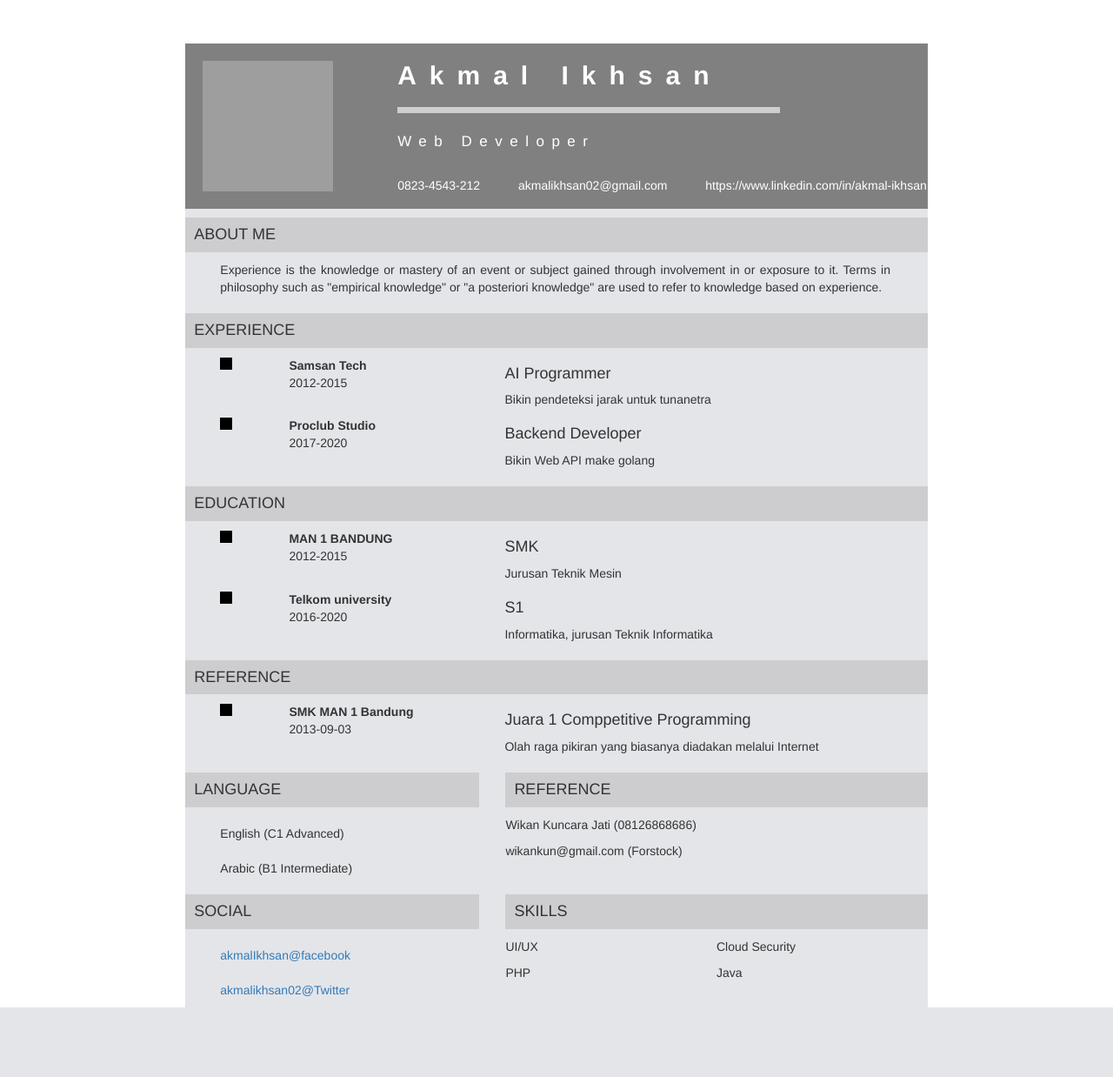
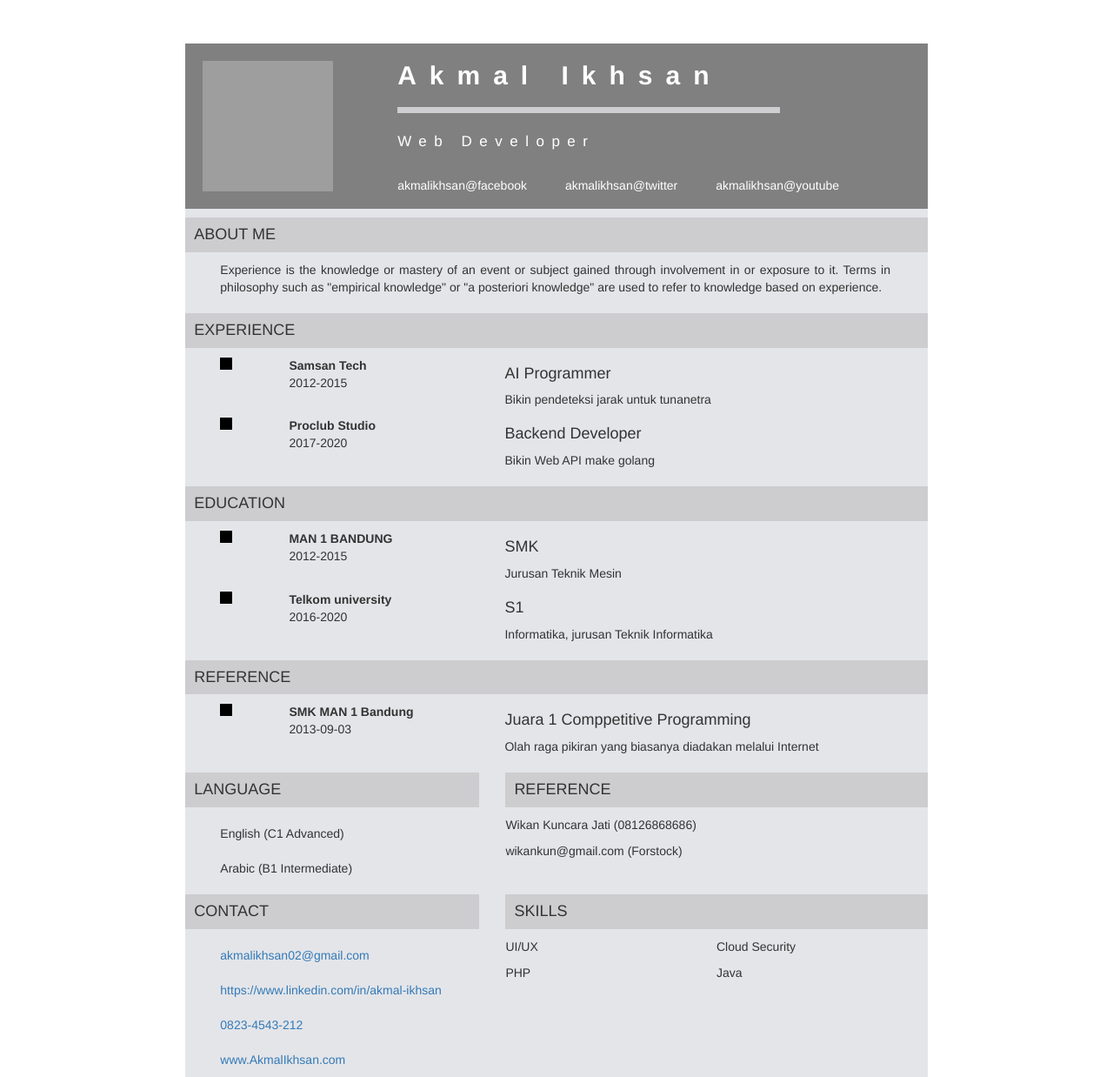
Before and after one commit to MAAF72/CV-Generator, a Flask app: template application/web/templates/CV non Formal.html in a window 1280 px wide; the page is wider, and only the part inside the window is pictured. Shown: that part at 87% size. Before the commit the page ends 1158 px from the top of that part, so only its background shows below. Run offline with Flask 2, Linux system fonts and the light colour scheme; the template is opened without the code that fills it, so the values that code supplies are empty; some libraries are stand-ins or nearby versions; grey boxes are pictures that could not be loaded.

Commit message:
Update CV non Formal.html

```diff
--- a/application/web/templates/CV non Formal.html
+++ b/application/web/templates/CV non Formal.html
@@ -18,9 +18,9 @@
     <p id="underline"></p>
     <h5 id="web">Web Developer</h5>
       <div class="topN">
-      <span>0823-4543-212</span>
-      <span id="space">akmalikhsan02@gmail.com</a></span>
-      <span id="space">https://www.linkedin.com/in/akmal-ikhsan</a></span>
+      <span>akmalikhsan@facebook</span>
+      <span id="space">akmalikhsan@twitter</a></span>
+      <span id="space">akmalikhsan@youtube</span>
     </div>
    </div>
   </div><!--  end header -->
@@ -194,12 +194,18 @@
  </div>
   <div class="row">
    <div class="col-md-5">
-    <h4 id="contacts">SOCIAL</h4>
+    <h4 id="contacts">CONTACT</h4>
     <div class="topM">
-      <span id="space"><a href="#">akmalIkhsan@facebook</a></span>
+      <span id="space"><a href="#">akmalikhsan02@gmail.com</a></span>
     </div>
     <div class="topM">
-     <span id="space"><a href="#">akmalikhsan02@Twitter</a></span>
+     <span id="space"><a href="#">https://www.linkedin.com/in/akmal-ikhsan</a></span>
+    </div>
+    <div class="topM">
+     <span id="space"><a href="#">0823-4543-212</a></span>
+    </div>
+    <div class="topM">
+     <span id="space"><a href="#">www.AkmalIkhsan.com</a></span>
     </div>
    </div>
    <div class="col-md-7">
```
